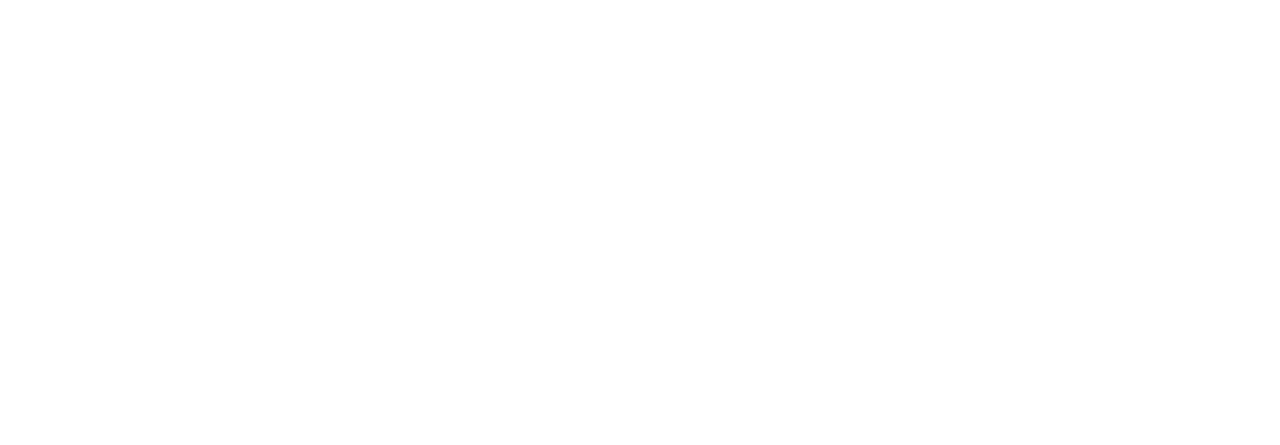
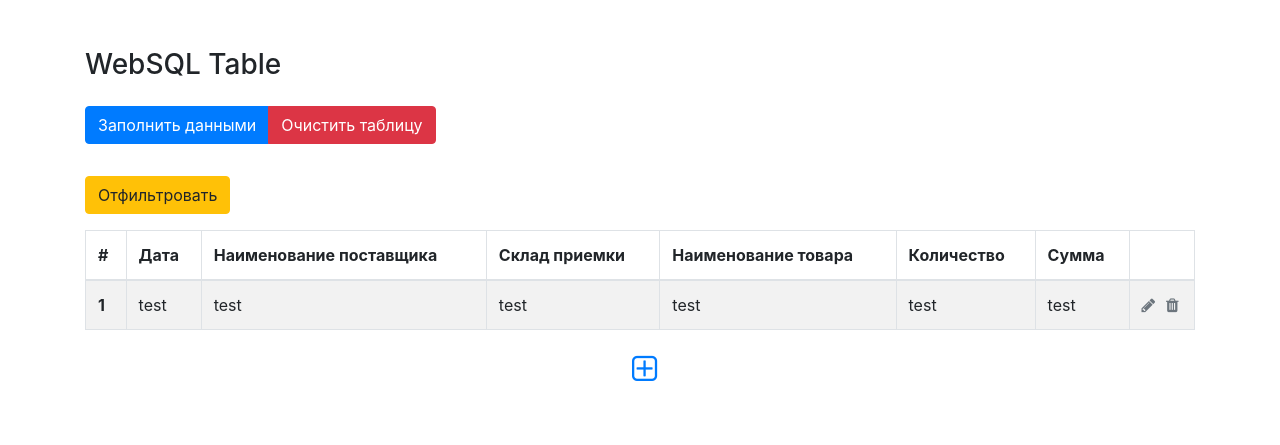
Before and after one commit to kirban/websql_table, a plain HTML site: page index.html in a window 1280 px wide. Drawn offline with nearby package versions, Linux system fonts and the light colour scheme.

Commit message:
feat: implement basic table structure

```diff
--- a/index.html
+++ b/index.html
@@ -3,14 +3,74 @@
 <head>
     <meta charset="utf-8">
     <meta name="viewport" content="width=device-width, initial-scale=1, shrink-to-fit=no">
-    <title>Document</title>
+    <title>WebSQL Table</title>
     <!-- Bootstrap CSS -->
     <link rel="stylesheet" href="https://maxcdn.bootstrapcdn.com/bootstrap/4.0.0/css/bootstrap.min.css" integrity="sha384-Gn5384xqQ1aoWXA+058RXPxPg6fy4IWvTNh0E263XmFcJlSAwiGgFAW/dAiS6JXm" crossorigin="anonymous">
+    <!-- Font Awesome-->
+    <link href="https://stackpath.bootstrapcdn.com/font-awesome/4.7.0/css/font-awesome.min.css" rel="stylesheet" integrity="sha384-wvfXpqpZZVQGK6TAh5PVlGOfQNHSoD2xbE+QkPxCAFlNEevoEH3Sl0sibVcOQVnN" crossorigin="anonymous">
     <!-- Local CSS -->
     <link rel="stylesheet" href="./public/style/index.css">
 </head>
 <body>
+    <div class="container py-5">
+        <h3>WebSQL Table</h3>
+        <div class="table__actions d-print-none">
+            <div class="table__buttons btn-group my-3 d-print-none" role="group" aria-label="Операции над таблицей">
+                <button type="button" id="fill_data" class="btn btn-primary">Заполнить данными</button>
+                <button type="button" id="clear-table" class="btn btn-danger">Очистить таблицу</button>
+            </div>
+            <div class="table__filter_rows my-3 d-print-none">
+                <button type="button" id="apply-filter" class="btn btn-warning">Отфильтровать</button>
+            </div>
+        </div>
+        <table class="table table-striped table-bordered d-print-table">
+            <thead>
+                <tr class="d-print-table-row">
+                    <th scope="col" class="d-print-table-cell">#</th>
+                    <th scope="col" class="d-print-table-cell">Дата</th>
+                    <th scope="col" class="d-print-table-cell">Наименование поставщика</th>
+                    <th scope="col" class="d-print-table-cell">Склад приемки</th>
+                    <th scope="col" class="d-print-table-cell">Наименование товара</th>
+                    <th scope="col" class="d-print-table-cell">Количество</th>
+                    <th scope="col" class="d-print-table-cell">Сумма</th>
+                    <th scope="col" class="d-print-none"></th>
+                </tr>
+            </thead>
+            <tbody>
+                <tr>
+                    <th scope="row">1</th>
+                    <td>
+                        <span>test</span>
+                    </td>
+                    <td>
+                        <span>test</span>
+                    </td>
+                    <td>
+                        <span>test</span>
+                    </td>
+                    <td>
+                        <span>test</span>
+                    </td>
+                    <td>
+                        <span>test</span>
+                    </td>
+                    <td>
+                        <span>test</span>
+                    </td>
+                    <td data-id="1" class="d-print-none">
+                        <div class="row__actions d-flex justify-content-between">
+                            <a href="#" id="edit-row" class="row_action edit" data-id="1"><i class="fa fa-pencil"></i></a>
+                            <a href="#" id="remove-row" class="row_action remove" data-id="1"><i class="fa fa-trash"></i></a>
+                        </div>
+                    </td>
+                </tr>
+            </tbody>
+        </table>
+        <div class="new__row d-flex d-print-none justify-content-center">
+            <a href="#" id="add-row"><i class="fa fa-plus-square-o"></i></a>
+        </div>
 
+    </div>
 </body>
 <!-- Bootstrap JS Dependencies -->
 <script src="https://code.jquery.com/jquery-3.2.1.slim.min.js" integrity="sha384-KJ3o2DKtIkvYIK3UENzmM7KCkRr/rE9/Qpg6aAZGJwFDMVNA/GpGFF93hXpG5KkN" crossorigin="anonymous"></script>
--- a/public/style/index.css
+++ b/public/style/index.css
@@ -0,0 +1,11 @@
+.row_action {
+    text-decoration: none;
+    color: #6c757d;
+}
+i.fa {
+    width: 1rem;
+    height: 1rem;
+}
+.new__row {
+    font-size: 2rem;
+}
```
